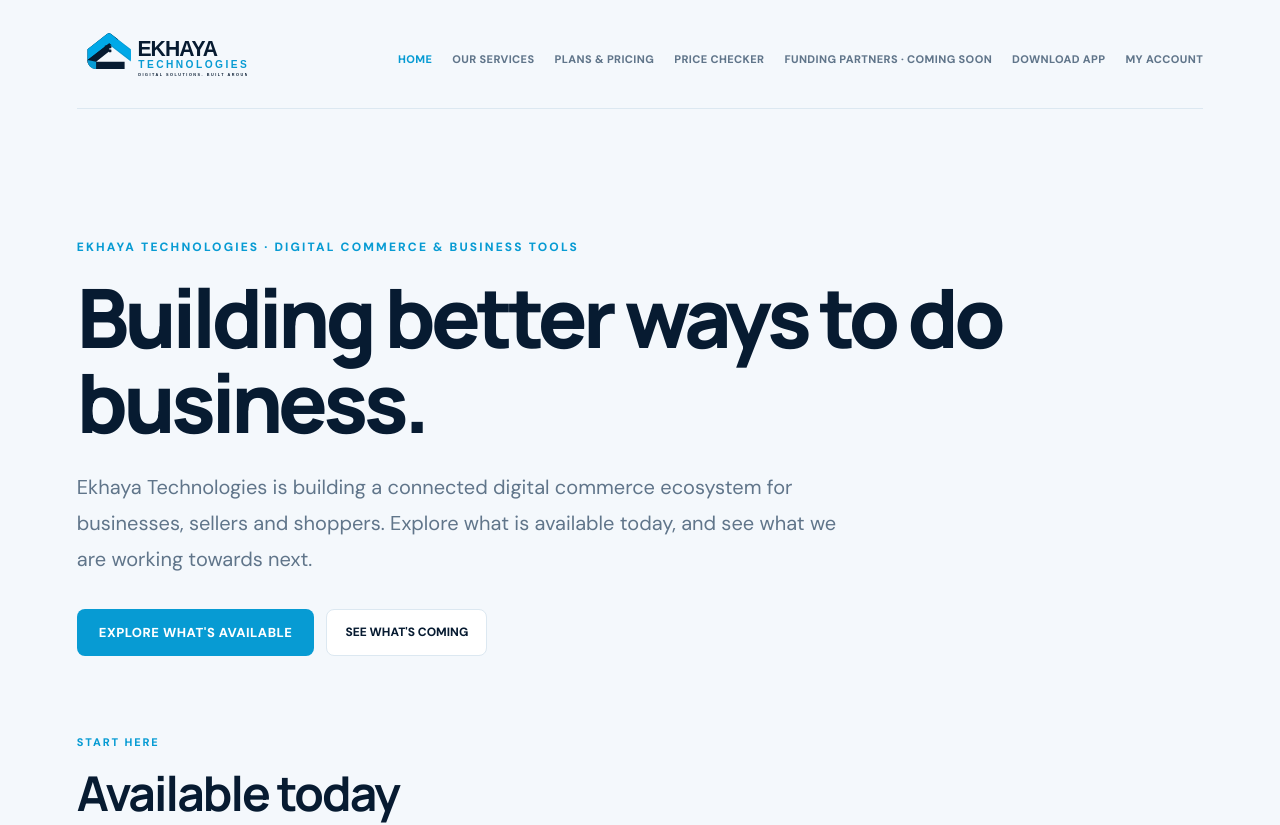
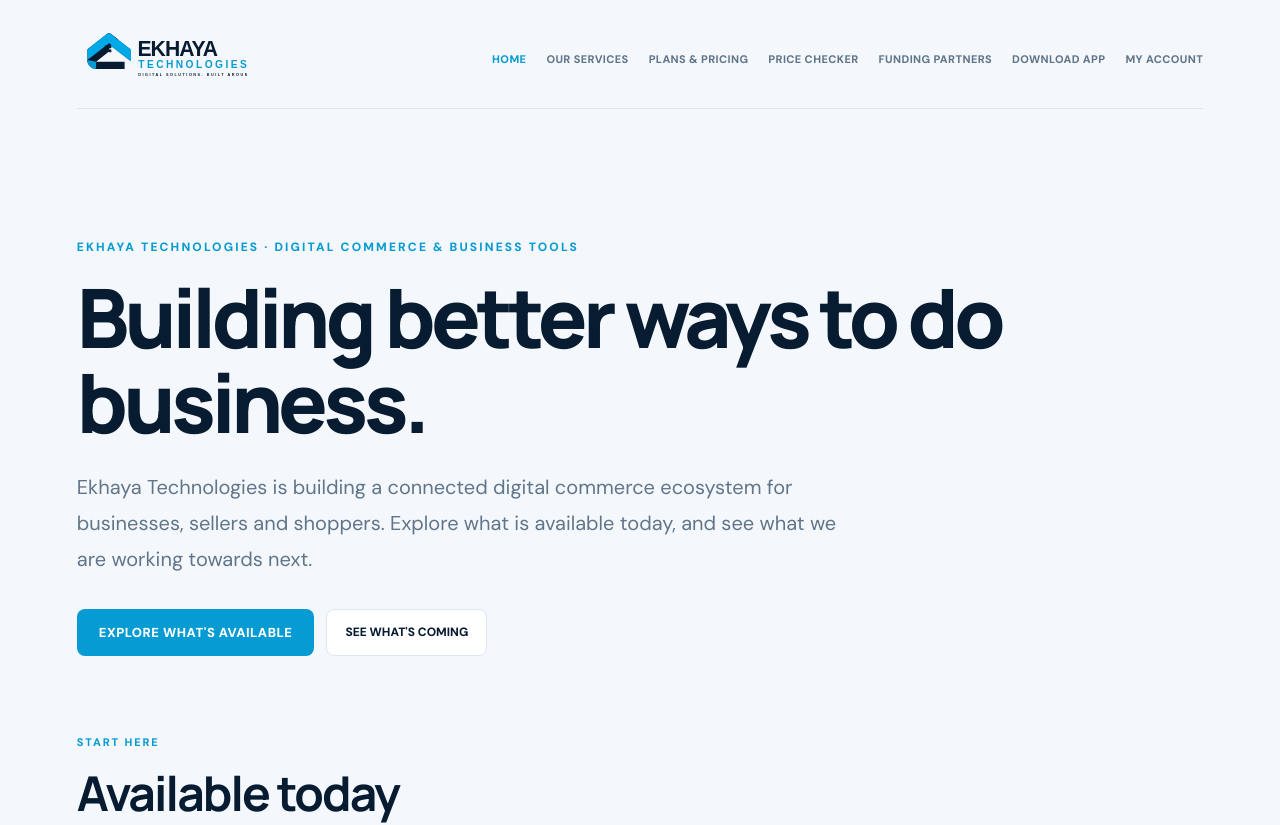
Before and after one commit to Luxolog/ekhaya-commerce-platform, a Next.js app: page / in a window 1280 px wide. Shown: the top 825 px of the page. Built offline with nearby package versions, Linux system fonts and the light colour scheme.

Commit message:
Remove coming soon suffix from Funding Partners navigation

```diff
--- a/src/components/SiteHeader.tsx
+++ b/src/components/SiteHeader.tsx
@@ -6,7 +6,7 @@ const links = [
   { href: "/services/", label: "OUR SERVICES", key: "services" },
   { href: "/pricing/", label: "PLANS & PRICING", key: "pricing" },
   { href: "/price-checker/", label: "PRICE CHECKER", key: "price-checker" },
-  { href: "/business-growth-network/", label: "FUNDING PARTNERS · COMING SOON", key: "business-growth-network" },
+  { href: "/business-growth-network/", label: "FUNDING PARTNERS", key: "business-growth-network" },
   { href: "/download/", label: "DOWNLOAD APP", key: "download" },
   { href: "/account/", label: "MY ACCOUNT", key: "account" },
 ];
```
